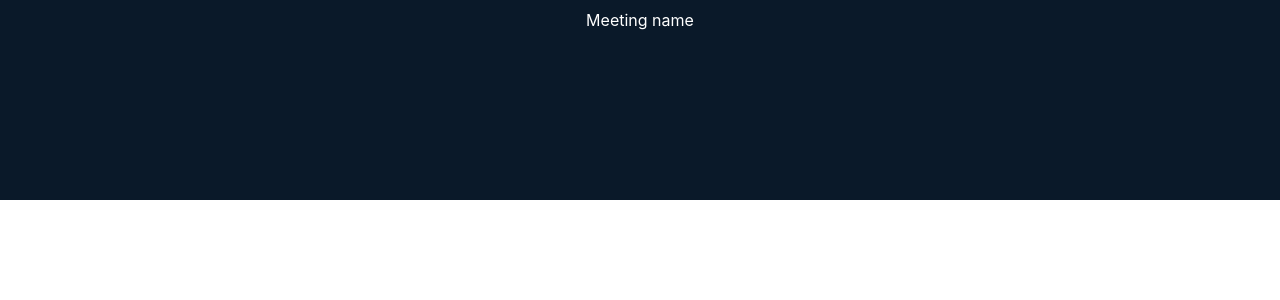
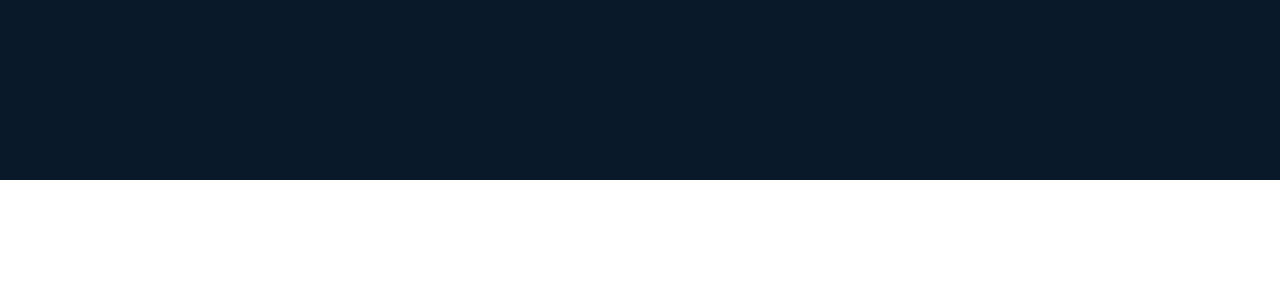
Before and after one commit to azhar1598/migrate-jitsy-next, a Next.js app: page /meet/1 in a window 1280 px wide. Shown: the top 300 px of the page. Built offline with nearby package versions, Linux system fonts and the light colour scheme.

Commit message:
utils dir issue

```diff
--- a/context/MeetContext.jsx
+++ b/context/MeetContext.jsx
@@ -1,13 +1,17 @@
 import React, { useState, createContext } from "react";
 
 export const MeetContext = createContext();
+export const MNameContext = createContext();
 
 export const MeetProvider = ({ children }) => {
   const [name, setName] = useState("");
+  const [mName, setMName] = useState("");
 
   return (
     <MeetContext.Provider value={[name, setName]}>
-      {children}
+      <MNameContext.Provider value={[mName, setMName]}>
+        {children}
+      </MNameContext.Provider>
     </MeetContext.Provider>
   );
 };
--- a/pages/meet/[id].js
+++ b/pages/meet/[id].js
@@ -1,17 +1,17 @@
 import { useRouter } from "next/router";
 import React, { useEffect, useCallback, useContext } from "react";
-import { MeetContext } from "../../context/MeetContext";
+import { MeetContext, MNameContext } from "../../context/MeetContext";
 
 const MeetPage = ({ query }) => {
   //AS OF NOW DOMAIN WOULD BE JITSI'S AS WE ARE STILL USING THIER SERVERS
   const domain = "meet.jit.si";
   let api = {};
 
-
   const router = useRouter();
 
   // THIS IS TO EXTRACT THE NAME WHICH WAS FILLED IN THE FIRST PAGE
   const [name] = useContext(MeetContext);
+  const [mName] = useContext(MNameContext);
 
   // INTIALISE THE MEET WITH THIS FUNCTION
   const startMeet = useCallback(() => {
@@ -40,8 +40,6 @@ const MeetPage = ({ query }) => {
       videoConferenceLeft: handleVideoConferenceLeft,
     });
   }, [api]);
-
-
 
   useEffect(() => {
     if (window.JitsiMeetExternalAPI) {
@@ -94,7 +92,7 @@ const MeetPage = ({ query }) => {
           textAlign: "center",
         }}
       >
-        <p style={{ margin: 0, padding: 10 }}>Meeting name</p>
+        <p style={{ margin: 0, padding: 10 }}>{mName}</p>
       </header>
       <div id="jitsi-iframe" style={{ marginBottom: 0 }}></div>
       <div
```
Also changed, not shown: pages/index.js (+15 -11 lines).
